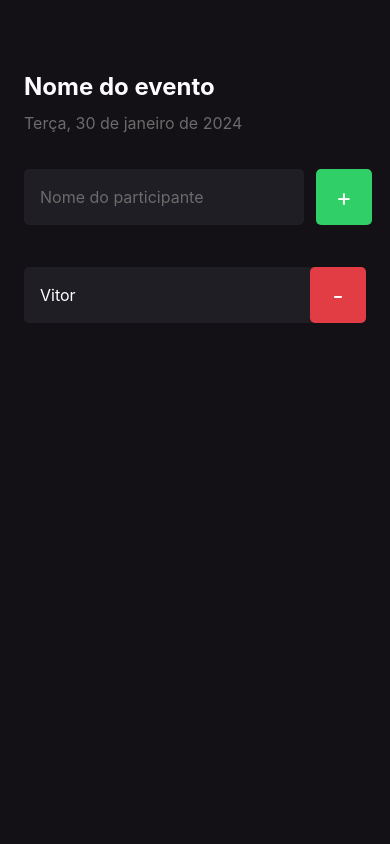
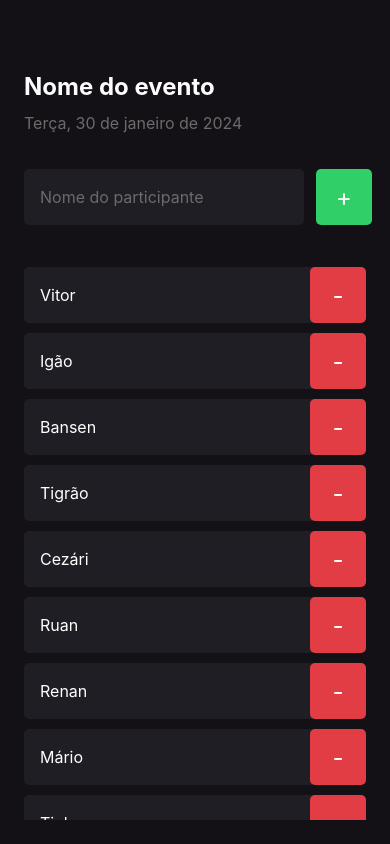
Before and after one commit to VitorCruz78/React-Native, a React Native app: screen / in a window 390 px wide. Built offline with nearby package versions, Linux system fonts and the light colour scheme.

Commit message:
Aplicando FlatList e alertas

```diff
--- a/App.tsx
+++ b/App.tsx
@@ -1,8 +1,15 @@
+import { StatusBar } from "react-native";
 import { Home } from "./src/screens/Home";
 
-// teste
 export default function App() {
   return (
-    <Home />
+    <>
+      <StatusBar
+        barStyle={'light-content'}
+        backgroundColor="transparent"
+        translucent
+      />
+      <Home />
+    </>
   )
 }
--- a/src/screens/Home/index.tsx
+++ b/src/screens/Home/index.tsx
@@ -1,23 +1,35 @@
-import { Text, View, TextInput, TouchableOpacity } from "react-native";
+import { Text, View, TextInput, TouchableOpacity, FlatList, Alert } from "react-native";
 
-import { Participant } from '../../components/Participant'
+import { Participant } from '../../components/Participant';
 
 import { styles } from "./styles";
 
 export function Home() {
+  const participants = ["Vitor", "Igão", "Bansen", "Tigrão", "Cezári", "Ruan", "Renan", "Mário", "Tinho", "Tinhoso", "Tinhosinho"]
 
   function handleParticipantAdd() {
-    console.log("Você clicou no botão de adicionar!")
+    if(participants.includes("Vitor")) {
+      return Alert.alert("Participante Existe", "Já existe um participante na lista com esse nome.")
+    }
   }
 
   function handleParticipantRemove(name: string) {
-    console.log(`Você clicou em remover o participante ${name}`)
+    Alert.alert("Remover", `Remover o participante ${name}?`, [
+      {
+        text: "Sim",
+        onPress: () => Alert.alert(`Participante ${name} deletado!`)
+      },
+      {
+        text: "Não",
+        style: "cancel"
+      }
+    ])
   }
 
   return (
     <View style={styles.container}>
       <Text
-      style={styles.eventName}>
+        style={styles.eventName}>
         Nome do evento
       </Text>
       <Text style={styles.eventDate}>
@@ -40,8 +52,24 @@ export function Home() {
         </TouchableOpacity>
       </View>
 
-      <Participant name="Vitor" onRemove={() => handleParticipantRemove("Vitor")} />
+      <FlatList
+        data={participants}
+        keyExtractor={item => item}
+        renderItem={({ item }) => (
+          <Participant
+            key={item}
+            name={item}
+            onRemove={() => handleParticipantRemove(item)}
+          />
+        )}
+        showsVerticalScrollIndicator={false}
+        ListEmptyComponent={() => (
+          <Text style={styles.listEmptyText}>
+            Ninguém chegou no evento ainda? Adicione participantes a sua lista de presença.
+          </Text>
+        )}
 
+      />
     </View>
   )
 }
--- a/src/screens/Home/styles.ts
+++ b/src/screens/Home/styles.ts
@@ -44,5 +44,10 @@ export const styles = StyleSheet.create({
         flexDirection: 'row',
         marginTop: 36,
         marginBottom: 42
+    },
+    listEmptyText: {
+        color: '#FFF',
+        fontSize: 14,
+        textAlign: 'center'
     }
 });
```
